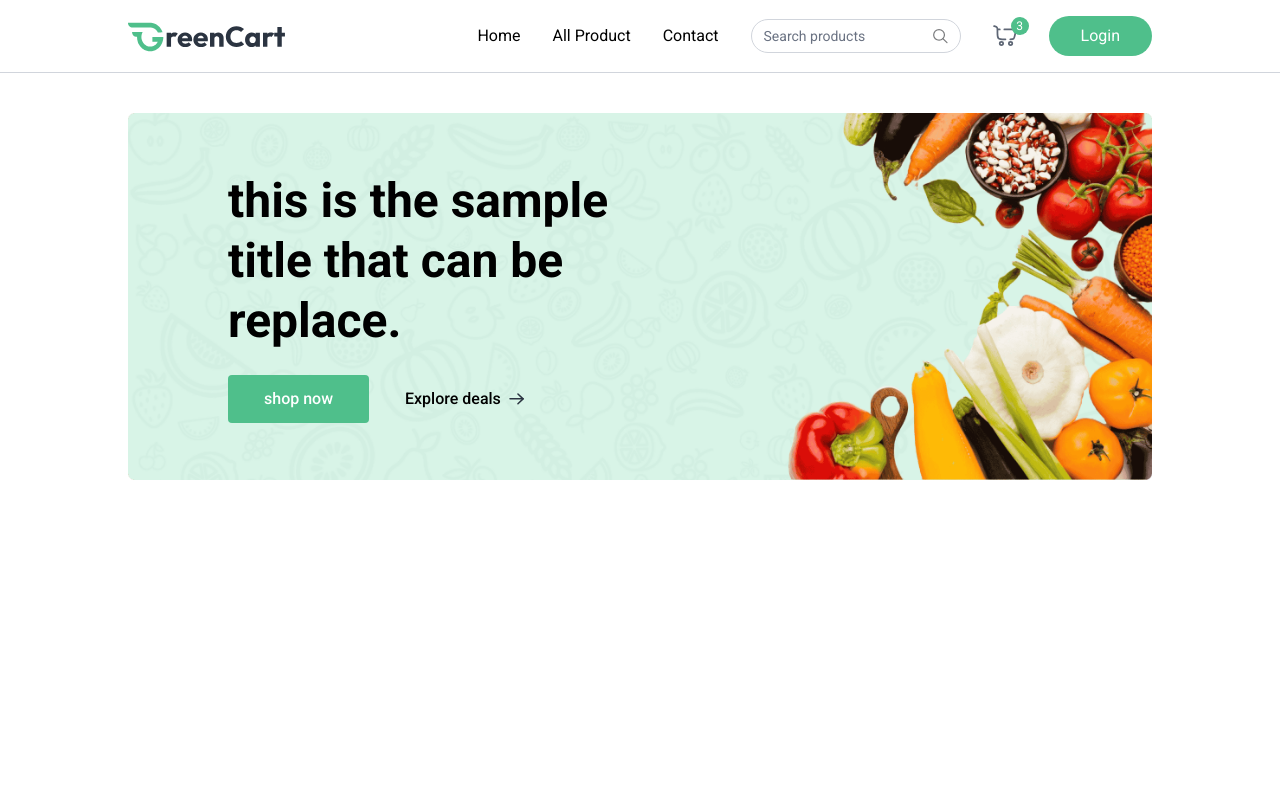
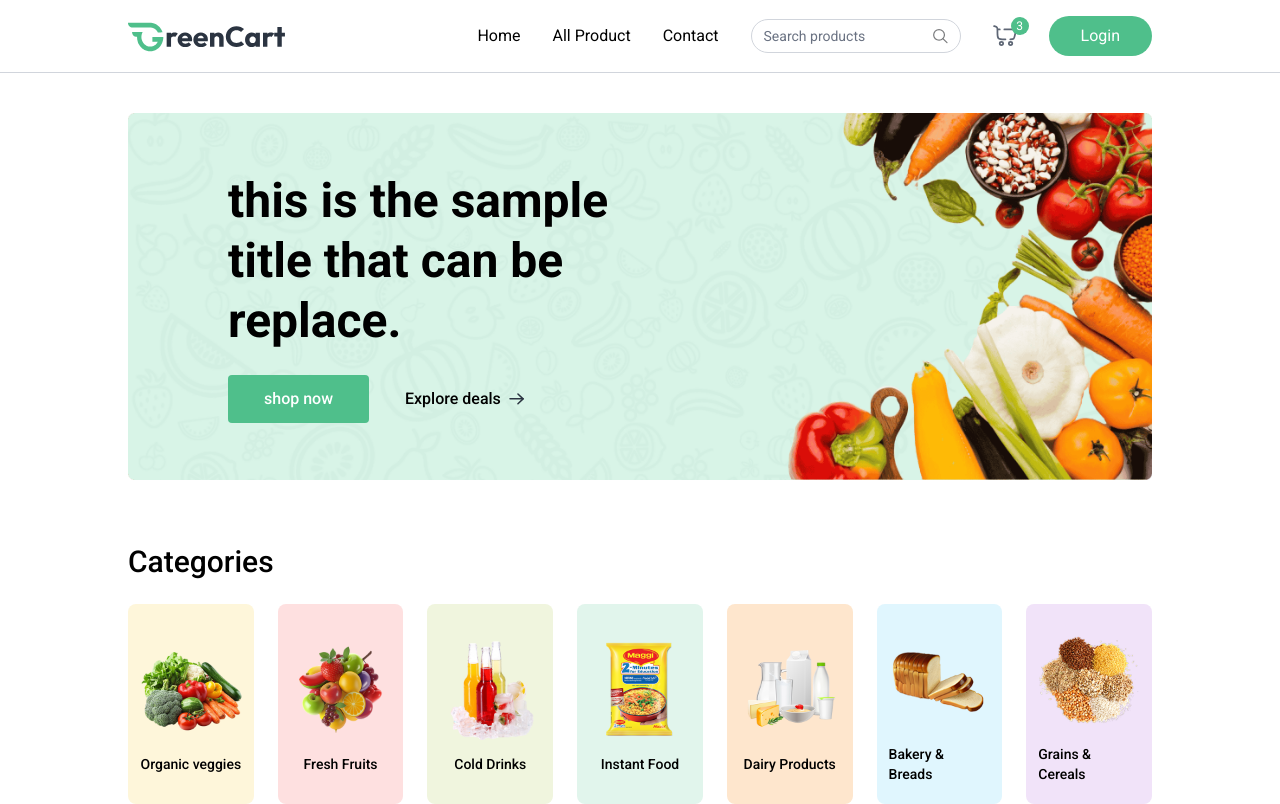
Before and after one commit to rezaazimibar/personal-portfolio, a React (Vite) app in the folder client/: page / in a window 1280 px wide. Built offline with nearby package versions, Linux system fonts and the light colour scheme.

Commit message:
add categories section

```diff
--- /dev/null
+++ b/client/src/components/BestSeller.jsx
@@ -0,0 +1,14 @@
+import React from 'react'
+
+function BestSeller() {
+  return (
+    <div className='mt-16'>
+      <p className='text-2xl md:text-3xl font-medium'>Best Sellers</p>
+      <div>
+
+      </div>
+    </div>
+  )
+}
+
+export default BestSeller
--- a/client/src/components/Categories.jsx
+++ b/client/src/components/Categories.jsx
@@ -1,9 +1,28 @@
 import React from 'react'
+import { categories } from '../assets/assets'
+import { useAppContext } from '../context/AppContext'
+
 
 function Categories() {
+  const { navigate } = useAppContext()
   return (
-    <div>
-        <p>Categories</p>
+    <div className='mt-16'>
+      <p className='text-2xl md:text-3xl font-medium'>Categories</p>
+
+      <div className='grid grid-cols-2 sm:grid-cols-3 md:grid-cols-5 lg:grid-cols-6 xl:grid-cols-7 mt-6 gap-6'>
+        {categories.map((category, index) => (
+          <div key={index} className='group cursor-pointer py-5 px-3 gap-2 rounded-lg flex flex-col justify-center items-center'
+            style={{ backgroundColor: category.bgColor }}
+            onClick={() => {
+              navigate(`/products/${category.path.toLocaleLowerCase()}`)
+              scrollTo(0, 0)
+            }}
+          >
+            <img src={category.image} alt={category.text} className='group-hover:scale-108 transition max-w-28' />
+            <p className='text-sm font-medium'>{category.text}</p>
+          </div>
+        ))}
+      </div>
     </div>
   )
 }
--- a/client/src/pages/Home.jsx
+++ b/client/src/pages/Home.jsx
@@ -1,10 +1,12 @@
 import React from 'react'
 import MainBanner from '../components/MainBanner'
+import Categories from '../components/Categories'
 
 function Home() {
   return (
     <div className='mt-10'>
         <MainBanner/>
+        <Categories/>
     </div>
   )
 }
```
